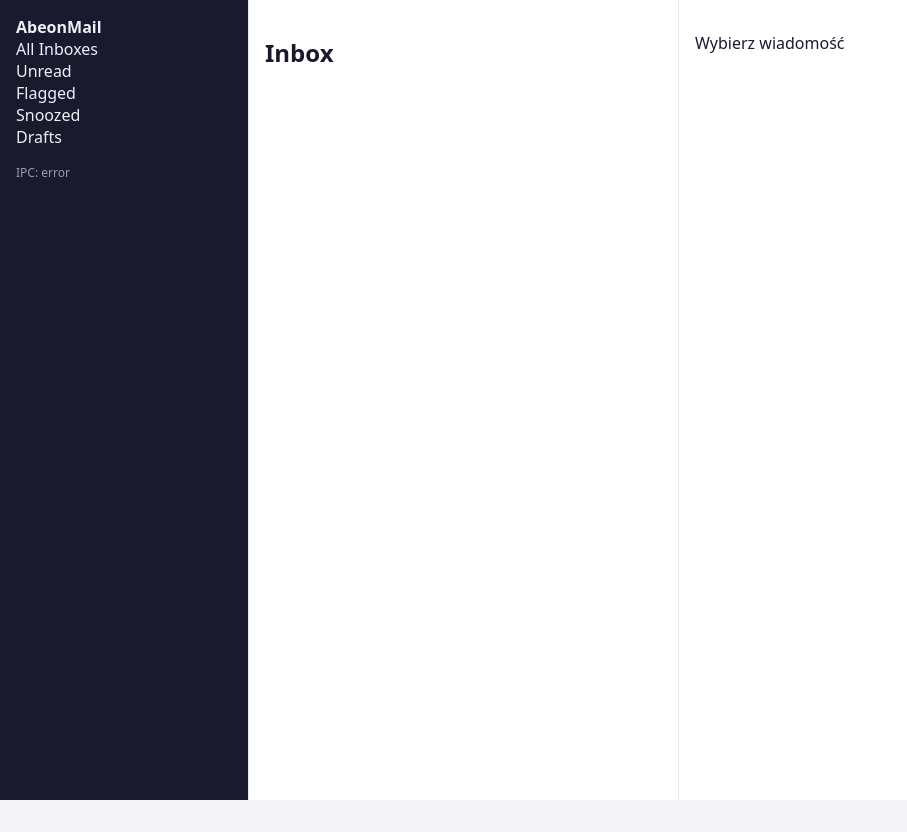
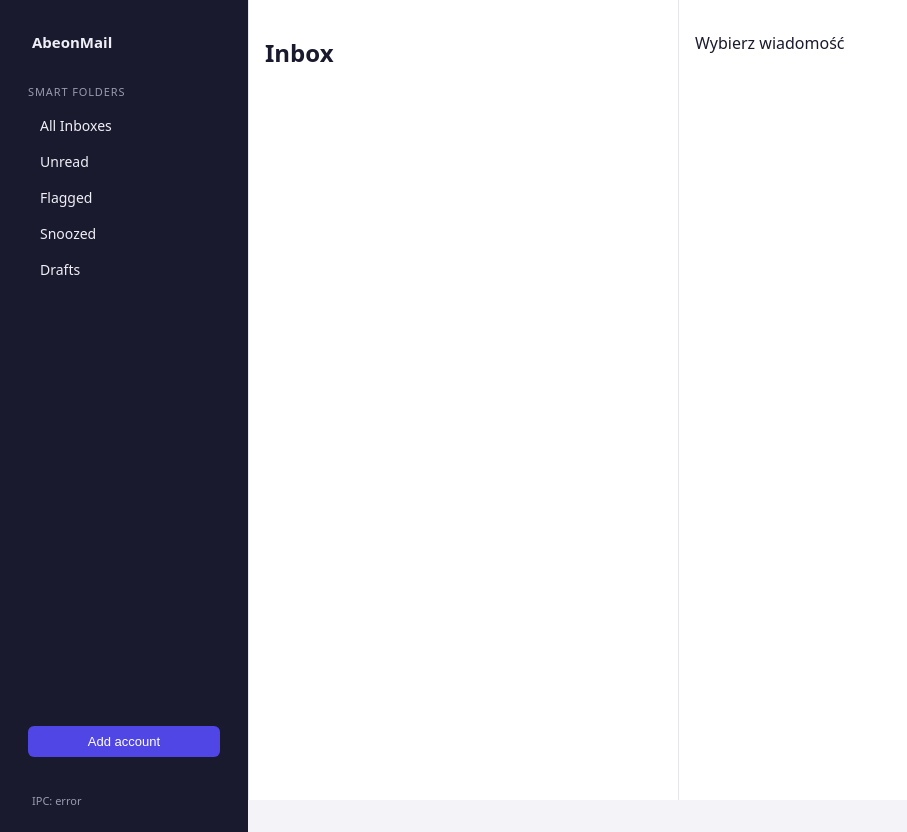
Before and after one commit to cyberstudio-software-house/abeon-mail, a React (Vite) app: page / in a window 1280 px wide. Shown: the whole page, without its empty margins (0-907 px from the left). Before the commit the page ends 800 px from the top, so only its background shows below. Built offline with nearby package versions, Linux system fonts and the light colour scheme.

Commit message:
feat(ui): wire mailbox rail to real accounts and folders

```diff
--- a/src/features/mailbox/MailboxRail.tsx
+++ b/src/features/mailbox/MailboxRail.tsx
@@ -1,15 +1,182 @@
-export function MailboxRail({ status }: { status: string }) {
+import { useState } from "react";
+import { useAccounts, useFolders } from "../../ipc/queries";
+import { useUiStore } from "../../app/store";
+import { AddAccountWizard } from "../accounts/AddAccountWizard";
+
+const SMART_FOLDERS = [
+  { label: "All Inboxes" },
+  { label: "Unread" },
+  { label: "Flagged" },
+  { label: "Snoozed" },
+  { label: "Drafts" },
+];
+
+interface Props {
+  status?: string;
+}
+
+export function MailboxRail({ status }: Props) {
+  const [wizardOpen, setWizardOpen] = useState(false);
+
+  const selectedAccountId = useUiStore((s) => s.selectedAccountId);
+  const selectedFolderId = useUiStore((s) => s.selectedFolderId);
+  const setSelectedAccountId = useUiStore((s) => s.setSelectedAccountId);
+  const setSelectedFolderId = useUiStore((s) => s.setSelectedFolderId);
+
+  const { data: accounts = [], isLoading: accountsLoading } = useAccounts();
+  const { data: folders = [] } = useFolders(selectedAccountId);
+
+  function handleAccountClick(accountId: number) {
+    setSelectedAccountId(accountId);
+    setSelectedFolderId(null);
+  }
+
+  function handleFolderClick(folderId: number, accountId: number) {
+    setSelectedAccountId(accountId);
+    setSelectedFolderId(folderId);
+  }
+
+  function handleAdded(accountId: number) {
+    setSelectedAccountId(accountId);
+    setWizardOpen(false);
+  }
+
   return (
-    <aside className="rail">
-      <strong>AbeonMail</strong>
-      <nav>
-        <div>All Inboxes</div>
-        <div>Unread</div>
-        <div>Flagged</div>
-        <div>Snoozed</div>
-        <div>Drafts</div>
+    <aside className="rail" style={{ display: "flex", flexDirection: "column", height: "100%", background: "var(--bg-rail)", color: "var(--text-on-rail)" }}>
+      <div style={{ padding: "var(--space-4)", fontWeight: 700, fontSize: "15px" }}>
+        AbeonMail
+      </div>
+
+      <nav style={{ flex: 1, overflowY: "auto" }}>
+        <div style={{ padding: "var(--space-2) var(--space-3)", fontSize: "11px", textTransform: "uppercase", letterSpacing: "0.08em", color: "var(--text-muted)", marginTop: "var(--space-2)" }}>
+          Smart Folders
+        </div>
+        {SMART_FOLDERS.map(({ label }) => (
+          <div
+            key={label}
+            style={{
+              padding: "var(--space-2) var(--space-4)",
+              cursor: "pointer",
+              fontSize: "14px",
+              borderRadius: "var(--radius-sm)",
+              margin: "1px var(--space-2)",
+            }}
+          >
+            {label}
+          </div>
+        ))}
+
+        {!accountsLoading && accounts.length > 0 && (
+          <>
+            <div style={{ padding: "var(--space-2) var(--space-3)", fontSize: "11px", textTransform: "uppercase", letterSpacing: "0.08em", color: "var(--text-muted)", marginTop: "var(--space-3)" }}>
+              Accounts
+            </div>
+            {accounts.map((account) => (
+              <div key={account.id}>
+                <div
+                  onClick={() => handleAccountClick(account.id)}
+                  style={{
+                    display: "flex",
+                    alignItems: "center",
+                    gap: "var(--space-2)",
+                    padding: "var(--space-2) var(--space-4)",
+                    cursor: "pointer",
+                    fontSize: "14px",
+                    borderRadius: "var(--radius-sm)",
+                    margin: "1px var(--space-2)",
+                    fontWeight: selectedAccountId === account.id ? 600 : 400,
+                    color: selectedAccountId === account.id ? "var(--accent)" : "var(--text-on-rail)",
+                  }}
+                >
+                  <span
+                    style={{
+                      width: "8px",
+                      height: "8px",
+                      borderRadius: "50%",
+                      background: account.color ?? "var(--accent)",
+                      flexShrink: 0,
+                    }}
+                  />
+                  {account.display_name || account.email}
+                </div>
+
+                {selectedAccountId === account.id && folders.map((folder) => (
+                  <div
+                    key={folder.id}
+                    onClick={() => handleFolderClick(folder.id, account.id)}
+                    style={{
+                      padding: "var(--space-1) var(--space-4)",
+                      paddingLeft: "calc(var(--space-4) + 20px)",
+                      cursor: "pointer",
+                      fontSize: "13px",
+                      borderRadius: "var(--radius-sm)",
+                      margin: "1px var(--space-2)",
+                      color: selectedFolderId === folder.id ? "var(--accent)" : "var(--text-on-rail)",
+                      fontWeight: selectedFolderId === folder.id ? 600 : 400,
+                    }}
+                  >
+                    {folder.name}
+                    {folder.unread_count > 0 && (
+                      <span style={{ marginLeft: "var(--space-2)", fontSize: "11px", opacity: 0.7 }}>
+                        {folder.unread_count}
+                      </span>
+                    )}
+                  </div>
+                ))}
+              </div>
+            ))}
+          </>
+        )}
+
+        {!accountsLoading && accounts.length === 0 && (
+          <div style={{ padding: "var(--space-4)", fontSize: "13px", color: "var(--text-muted)", textAlign: "center" }}>
+            No accounts yet
+          </div>
+        )}
       </nav>
-      <div className="status">IPC: {status}</div>
+
+      <div style={{ padding: "var(--space-3)" }}>
+        <button
+          onClick={() => setWizardOpen(true)}
+          style={{
+            width: "100%",
+            background: "var(--accent)",
+            border: "none",
+            borderRadius: "var(--radius-sm)",
+            color: "#fff",
+            cursor: "pointer",
+            fontSize: "13px",
+            padding: "var(--space-2) var(--space-3)",
+          }}
+        >
+          Add account
+        </button>
+      </div>
+
+      {status !== undefined && (
+        <div className="status" style={{ padding: "var(--space-2) var(--space-4)", fontSize: "11px", color: "var(--text-muted)" }}>
+          IPC: {status}
+        </div>
+      )}
+
+      {wizardOpen && (
+        <div
+          style={{
+            position: "fixed",
+            inset: 0,
+            background: "rgba(0,0,0,0.5)",
+            display: "flex",
+            alignItems: "center",
+            justifyContent: "center",
+            zIndex: 100,
+          }}
+        >
+          <AddAccountWizard
+            onClose={() => setWizardOpen(false)}
+            onAdded={handleAdded}
+          />
+        </div>
+      )}
     </aside>
   );
 }
```
Also changed, not shown: 2 other files (tests, documents, lock files or other folders).
